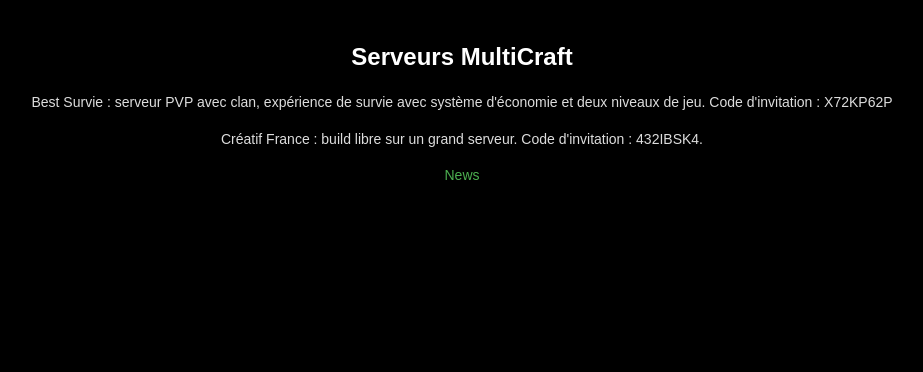
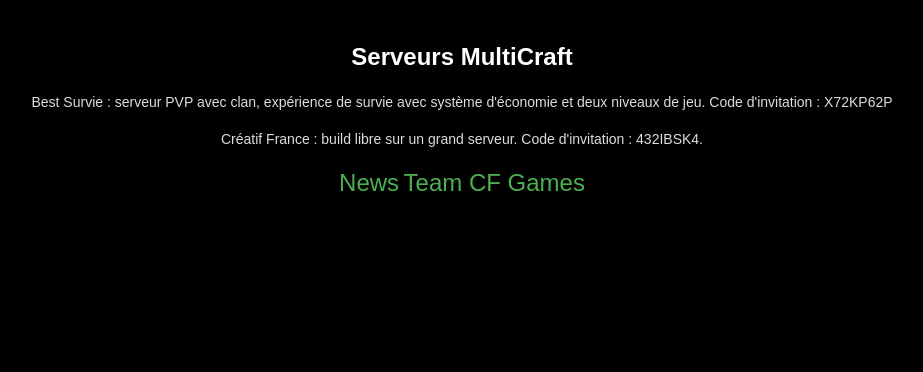
Before and after one commit to Team-CF-Games/cf-site, a Flask app: page / in a window 1280 px wide. Shown: the part 896-1268 px from the top of the page, without its empty margins (178-1101 px from the left). Before the commit the page ends 1076 px from the top, so only its background shows below. Run offline with Flask 2, Linux system fonts and the light colour scheme.

Commit message:
Ajout lien Team CF Games + grossisement

```diff
--- a/templates/home.html
+++ b/templates/home.html
@@ -133,7 +133,8 @@
         <p>Best Survie : serveur PVP avec clan, expérience de survie avec système d'économie et deux niveaux de jeu. Code d'invitation : X72KP62P</p>
         <p>Créatif France : build libre sur un grand serveur. Code d'invitation : 432IBSK4.</p>
 
-        <a href="{{ url_for('news') }}">News</a>
+        <a href="{{ url_for('news') }}" style="font-size: 24px;">News</a>
+<a href="{{ url_for('github') }}" style="font-size: 24px;">Team CF Games</a>
 
     <div style="height: 70px;"></div> <!-- Un espace de 70px en bas -->
 
```
